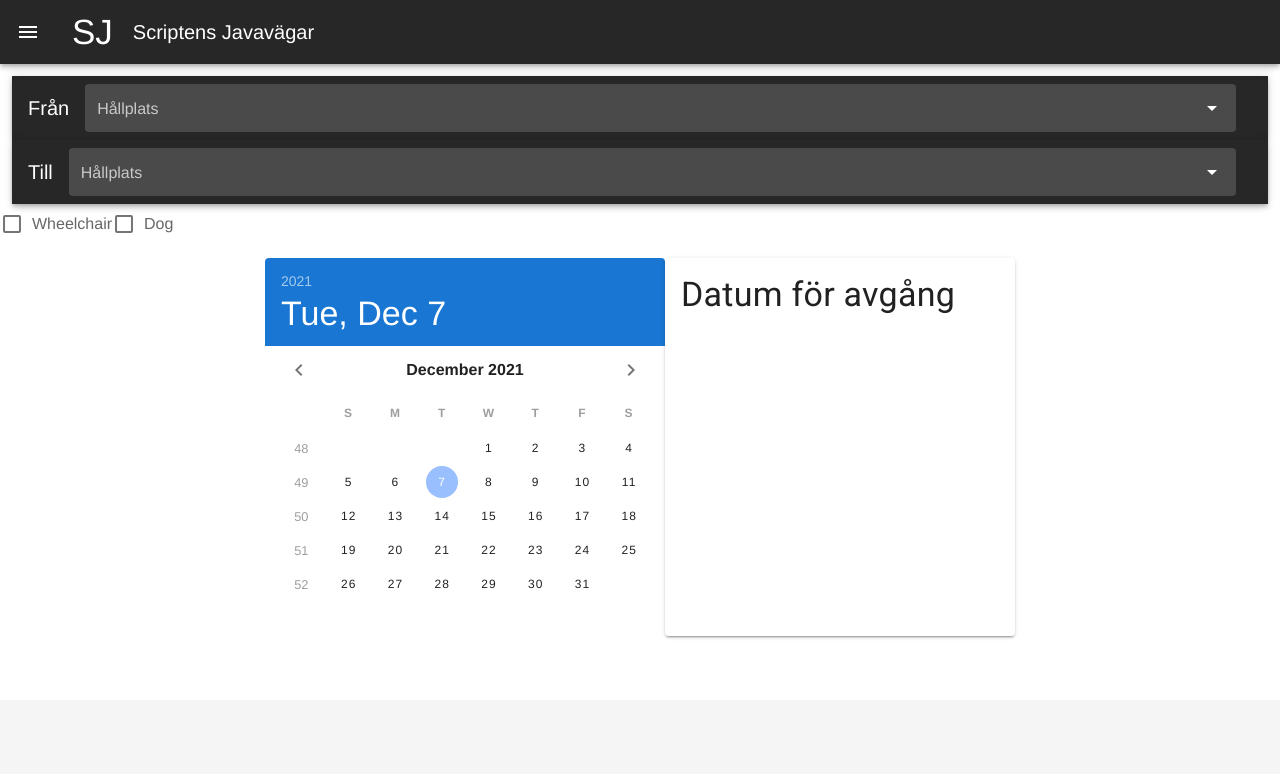
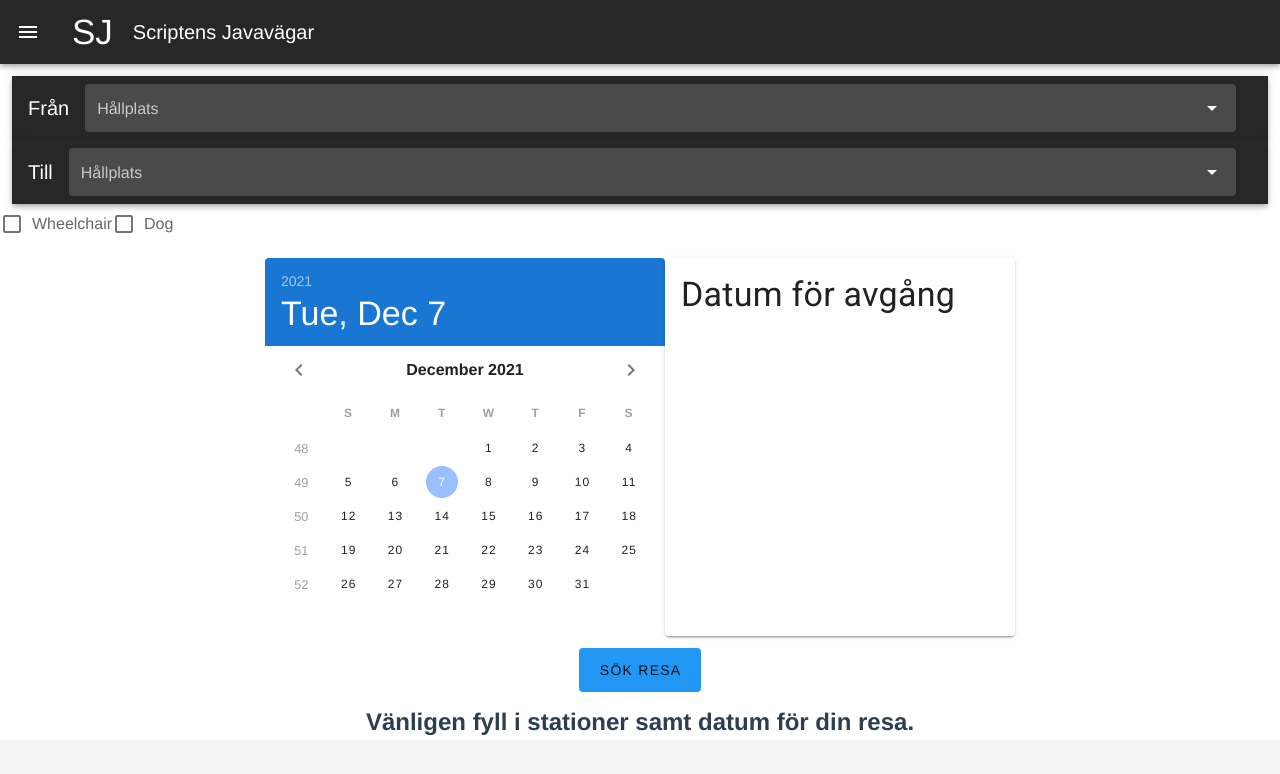
Before and after one commit to n1cken/TrainApp, a Vue app in the folder vuefrontend/: page / in a window 1280 px wide. Shown: the top 774 px of the page. Built offline with nearby package versions, Linux system fonts and the light colour scheme.

Commit message:
added search button with validation

```diff
--- a/vuefrontend/src/components/DatePickCalendar.vue
+++ b/vuefrontend/src/components/DatePickCalendar.vue
@@ -8,7 +8,7 @@
         Datum för avgång
       </p>
         </v-card-title>
-            {{this.$store.state.chosenDepartureDate  }}
+            {{ this.$store.state.chosenDepartureDate }}
     </v-card>
   </v-row>
 </template>
--- /dev/null
+++ b/vuefrontend/src/components/SearchResult.vue
@@ -0,0 +1,28 @@
+<template>
+  <v-card elevation="5" width="100%" >
+    <v-card-text>
+      <div class="text--primary"></div>
+    </v-card-text>
+    <v-card-actions>
+      <v-btn text color=""> </v-btn>
+    </v-card-actions>
+  </v-card>
+</template>
+
+
+<script>
+
+export default {
+  name: "SearchResults",
+  components: {
+  },
+  data: function () {
+    return {
+
+    };
+  },
+  methods: {
+
+  },
+};
+</script>
--- a/vuefrontend/src/components/StopSearchbox.vue
+++ b/vuefrontend/src/components/StopSearchbox.vue
@@ -36,7 +36,15 @@ export default {
     search(val) {
       val && val !== this.select && this.querySelections(val);
     },
-  },
+    select(val) {
+      if (this.titel == "Från") {
+        this.$store.commit("setOrigin", val);
+      }
+      if (this.titel == "Till") {
+        this.$store.commit("setDestination", val);
+      }
+    }
+   },
   methods: {
     querySelections(v) {
       this.loading = true;
--- a/vuefrontend/src/store/index.js
+++ b/vuefrontend/src/store/index.js
@@ -4,10 +4,19 @@ Vue.use(Vuex)
 
 const Store = new Vuex.Store({
   state: {
+    originStation: null,
+    destinationStation: null,
     chosenDepartureDate: null,
     options: [],
   },
+
   mutations: {
+    setOrigin (state, station ) {
+      state.originStation = station
+    },
+    setDestination (state, station ) {
+      state.destinationStation = station
+    },
     setDepartureDate (state, date) {
         state.chosenDepartureDate = date
         },
--- a/vuefrontend/src/views/Home.vue
+++ b/vuefrontend/src/views/Home.vue
@@ -3,19 +3,32 @@
     <stop-searchbox titel="Från" />
     <stop-searchbox titel="Till" />
     <v-row>
-      <options-box title="Wheelchair"/>
-      <options-box title="Dog"/>
+      <options-box title="Wheelchair" />
+      <options-box title="Dog" />
     </v-row>
-    <date-pick-calendar show-current/>
+    <date-pick-calendar show-current />
+
+    <v-row>
+      <v-col cols="12" sm="12" md="12">
+        <v-btn large elevation="" color="blue" @click="searchTravels()">Sök resa</v-btn>
+      </v-col>
+    </v-row>
+
+    <v-row justify="center">
+      <h2 v-if="this.validSearch"> Sökresultat </h2>
+      <search-result v-if="this.validSearch"/>
+      <h2 v-if="this.sameStations">Vänligen välj olika stationer att resa emellan.</h2>
+      <h2 v-if="this.missingStations">Vänligen fyll i stationer samt datum för din resa.</h2>
+    </v-row>
   </div>
 </template>
 
 <script>
 // @ is an alias to /src
 import StopSearchbox from "../components/StopSearchbox.vue";
-import DatePickCalendar from "../components/DatePickCalendar.vue"
-import OptionsBox from "../components/OptionsBox.vue"
-
+import DatePickCalendar from "../components/DatePickCalendar.vue";
+import OptionsBox from "../components/OptionsBox.vue";
+import SearchResult from "../components/SearchResult.vue";
 
 export default {
   name: "Home",
@@ -23,15 +36,49 @@ export default {
     OptionsBox,
     StopSearchbox,
     DatePickCalendar,
+    SearchResult,
   },
   data: function () {
     return {
-
-    }
+      missingStations: true,
+      sameStations: false,
+      validSearch: false,
+    };
   },
   methods: {
+    searchTravels() {
+      //Origin or Destination is null
+      if (!this.$store.state.originStation || !this.$store.state.destinationStation) {
+        this.missingStations = true;
+        this.sameStations = false;
+        this.validSearch = false;
+      }
 
-    }
-  }
+      //Check that fields are not null.
+      if (
+        this.$store.state.originStation &&
+        this.$store.state.destinationStation &&
+        this.$store.state.chosenDepartureDate
+      ) {
+        //If same origin and destination
+        if (this.$store.state.originStation == this.$store.state.destinationStation) {
+          this.sameStations = true;
+          this.missingStations = false;
+          this.validSearch = false;
+        }
 
+        //Valid search
+        if (this.$store.state.originStation != this.$store.state.destinationStation) {
+          this.sameStations = false;
+          this.missingStations = false;
+          this.validSearch = true;
+        }
+
+        if (this.validSearch) {
+          console.log("Search valid. fetching data... ");
+        }
+      }
+    },
+  },
+};
 </script>
```
